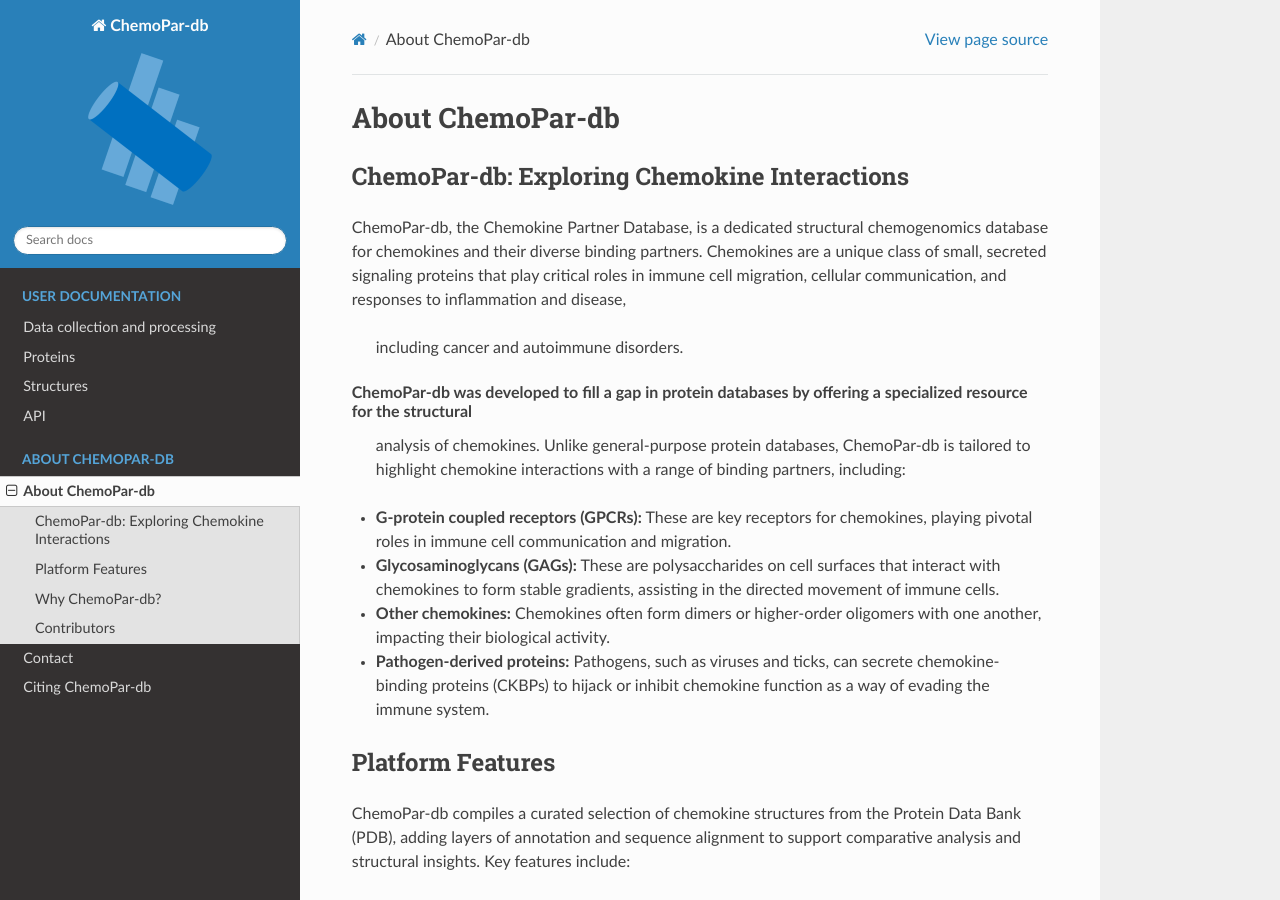
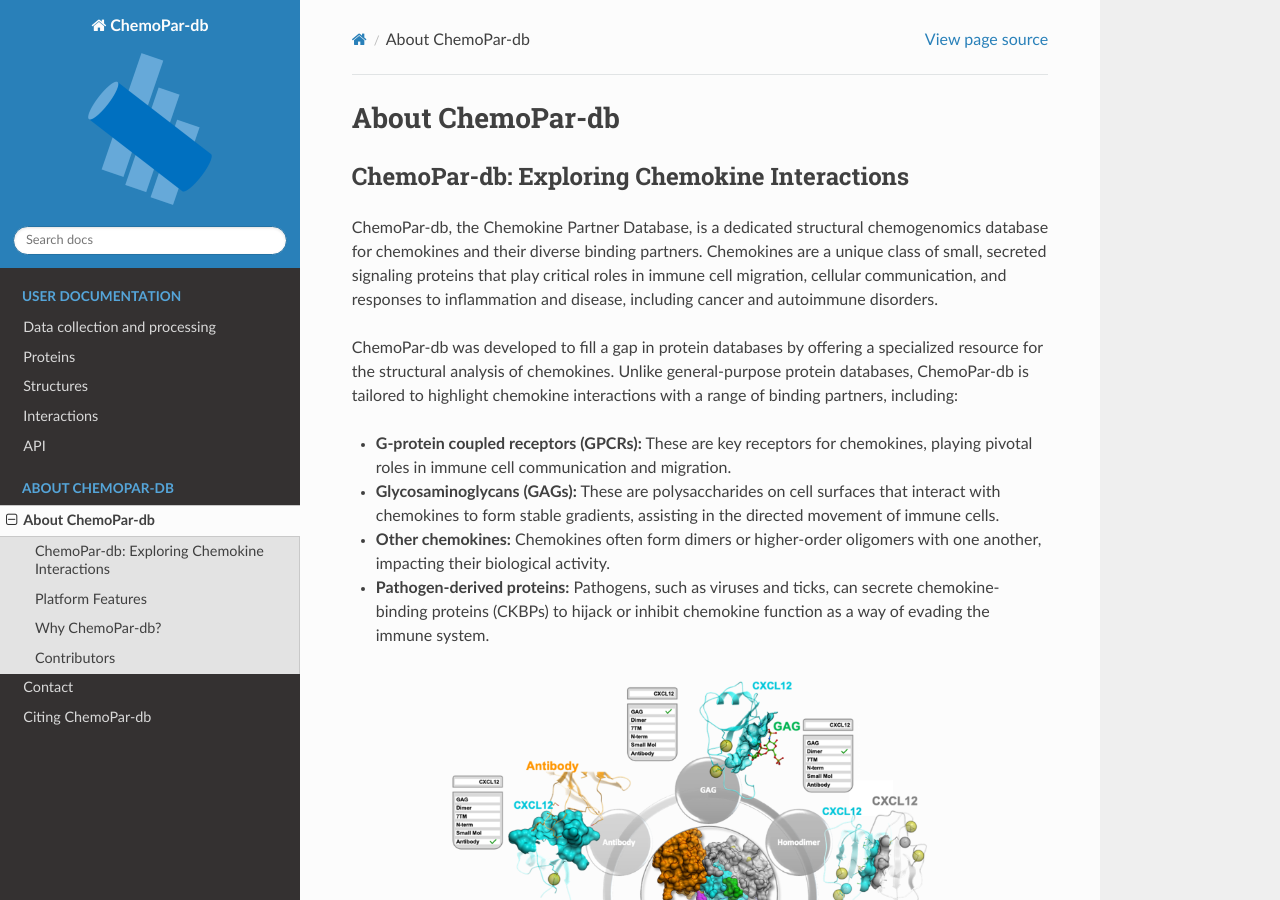
Before and after one commit to bas-deboer/ChemoPar-Documentation, a Sphinx documentation site: the page built from docs/source/about.rst, in a window 1280 px wide and 900 px high. Built offline with Sphinx 7.4.7 and the Read the Docs theme 3.1.0, drawn with Linux system fonts in a browser that asks for light colours.

Commit message:
Added interactions

```diff
--- a/docs/source/about.rst
+++ b/docs/source/about.rst
@@ -7,16 +7,21 @@
 ChemoPar-db, the Chemokine Partner Database, is a dedicated structural chemogenomics database for chemokines
 and their diverse binding partners. Chemokines are a unique class of small, secreted signaling proteins that
 play critical roles in immune cell migration, cellular communication, and responses to inflammation and disease,
- including cancer and autoimmune disorders.
+including cancer and autoimmune disorders.
 
 ChemoPar-db was developed to fill a gap in protein databases by offering a specialized resource for the structural
- analysis of chemokines. Unlike general-purpose protein databases, ChemoPar-db is tailored to highlight chemokine
- interactions with a range of binding partners, including:
+analysis of chemokines. Unlike general-purpose protein databases, ChemoPar-db is tailored to highlight chemokine
+interactions with a range of binding partners, including:
 
 - **G-protein coupled receptors (GPCRs):** These are key receptors for chemokines, playing pivotal roles in immune cell communication and migration.
 - **Glycosaminoglycans (GAGs):** These are polysaccharides on cell surfaces that interact with chemokines to form stable gradients, assisting in the directed movement of immune cells.
 - **Other chemokines:** Chemokines often form dimers or higher-order oligomers with one another, impacting their biological activity.
 - **Pathogen-derived proteins:** Pathogens, such as viruses and ticks, can secrete chemokine-binding proteins (CKBPs) to hijack or inhibit chemokine function as a way of evading the immune system.
+
+.. image:: images/Chemokine_partners.png
+   :width: 500
+   :align: center
+   :alt: ChemoPar-db Data Collection Workflow
 
 Platform Features
 -----------------
--- a/docs/source/index.rst
+++ b/docs/source/index.rst
@@ -23,7 +23,6 @@
 
 Chemokines are small, secreted signaling proteins essential for immune cell migration and cellular communication. They play key roles in inflammatory responses and disease states, including cancer and autoimmune conditions. Given the unique interaction profiles of chemokines with GPCRs, glycosaminoglycans (GAGs), other chemokines, and pathogen-derived proteins, ChemoPar-db offers a valuable tool for understanding these complex interactions.
 
-
 Getting Started
 ==================
 
@@ -41,6 +40,7 @@
    graphical_overview
    proteins
    structures
+   interactions
    api
 
 .. _about-docs:
```
Also changed, not shown: README.rst (+4 -5 lines), docs/source/interactions.rst (added, +30 -0 lines), docs/source/images/Chemokine_partners.png (added).
